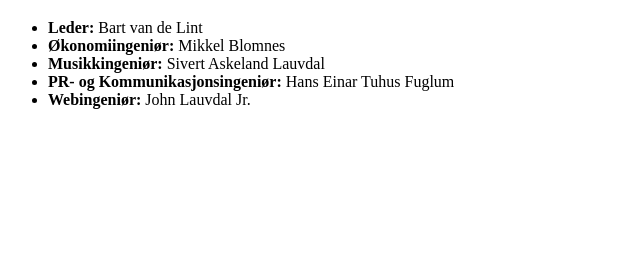
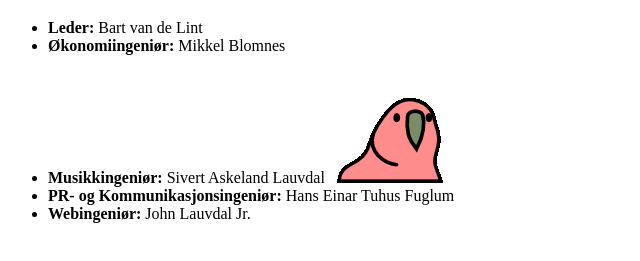
Before and after one commit to Motstanden/motstanden-styresider, a plain HTML site: page 2022/index.html in a window 1280 px wide. Shown: the part 61-322 px from the top of the page, without its empty margins (0-640 px from the left). Drawn offline with Linux system fonts and the light colour scheme.

Commit message:
Update index.html

```diff
--- a/2022/index.html
+++ b/2022/index.html
@@ -21,7 +21,7 @@
                 <b>Økonomiingeniør:</b> Mikkel Blomnes
             </li>
             <li>
-                <b>Musikkingeniør:</b> Sivert Askeland Lauvdal
+                <b>Musikkingeniør:</b> Sivert Askeland Lauvdal <img src="./parrot.gif" alt="parrt">
             </li>
             <li>
                 <b>PR- og Kommunikasjonsingeniør:</b> Hans Einar Tuhus Fuglum
```
